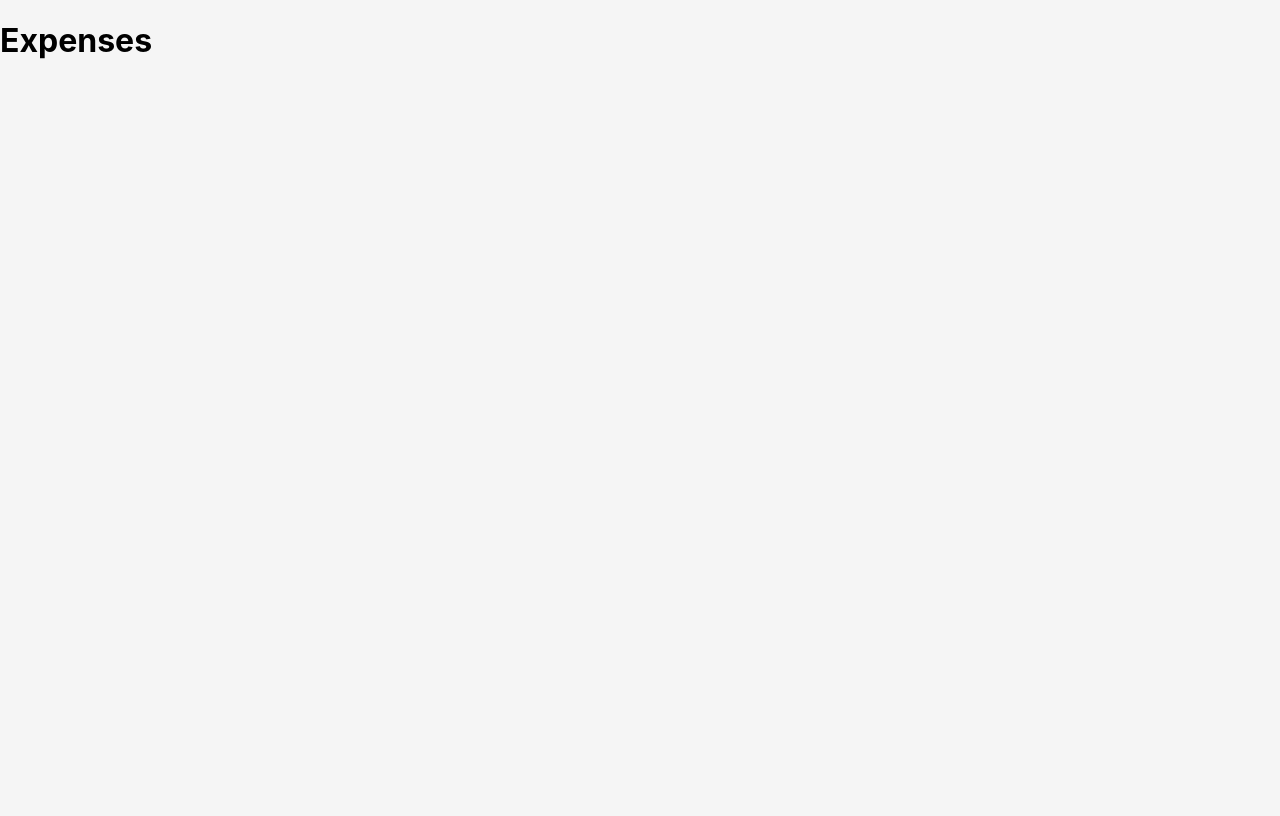
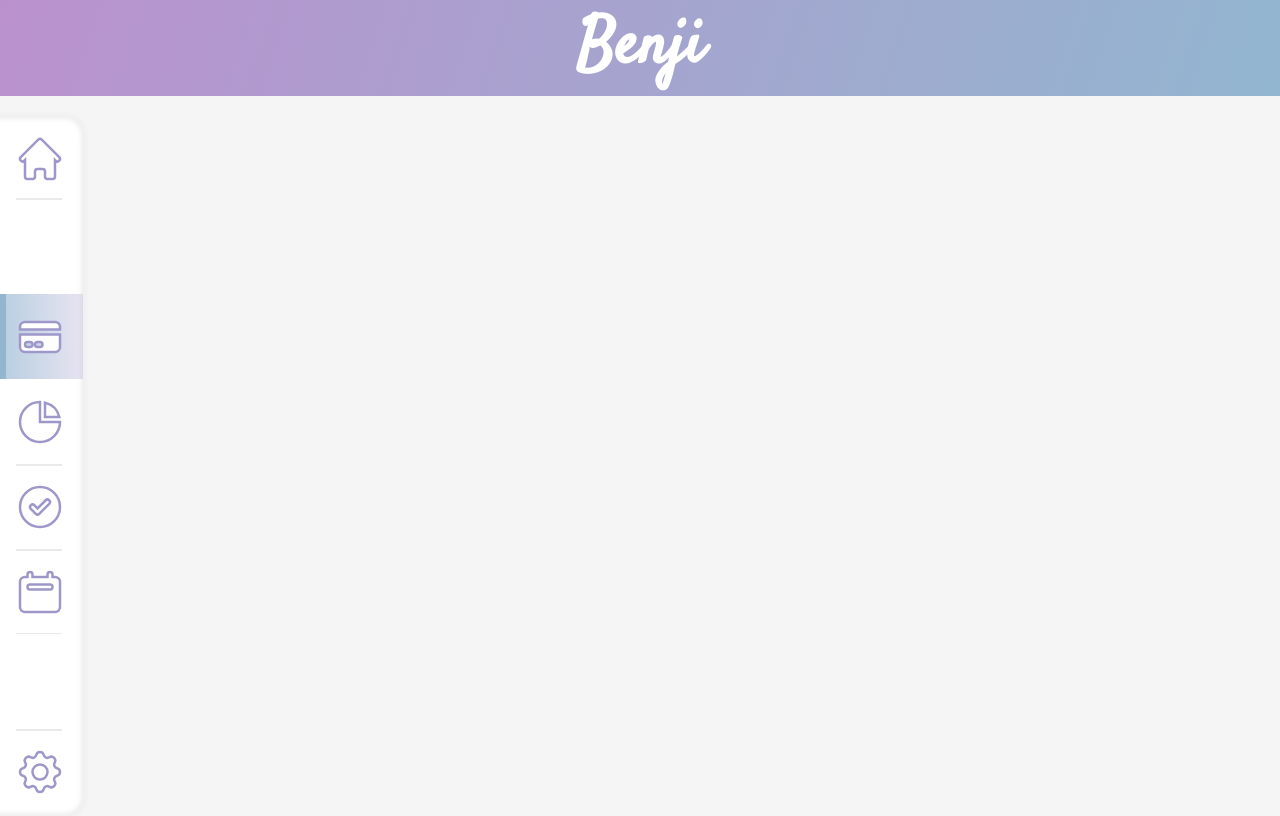
Before and after one commit to victorsandru/Benji, a React (Create React App) app in the folder benji/: page /expenses in a window 1280 px wide. Built offline with nearby package versions, Linux system fonts and the light colour scheme.

Commit message:
fixed sidebar bugs

```diff
--- a/benji/src/components/UI/SideBar.css
+++ b/benji/src/components/UI/SideBar.css
@@ -5,8 +5,9 @@
     min-height: 100%;
     border-radius: 1.2rem;
     transition: all 0.5s;
-    display: grid;
-    grid-template-rows: repeat(3, 1fr);
+    display: flex;
+    flex-direction: column;
+    justify-content: space-between;
 }
 
 .link-container {
@@ -41,6 +42,8 @@
     max-height: 3.125rem;
     z-index: 2;
     margin-left: 0.2rem;
+    /* fill: #9E98CA; */
+    stroke: #9E98CA;
 }
 
 
@@ -95,10 +98,12 @@
 }
 
 .sidebar:hover {
+    overflow: hidden;
     width: 14rem;
 }
 
 .sidebar:hover .link-container {
+    /* overflow: hidden; */
     width: 13rem;
 }
 
--- a/benji/src/pages/Expenses.js
+++ b/benji/src/pages/Expenses.js
@@ -1,12 +1,11 @@
 import './Expenses.css';
+import BasePageLayout from '../components/UI/BasePageLayout';
 
 function Expenses() {
   return (
-    <div className="App">
-      <header className="App-header">
-        <h1>Expenses</h1>
-      </header>
-    </div>
+    <>
+      <BasePageLayout />
+    </>
   );
 }
 
```
